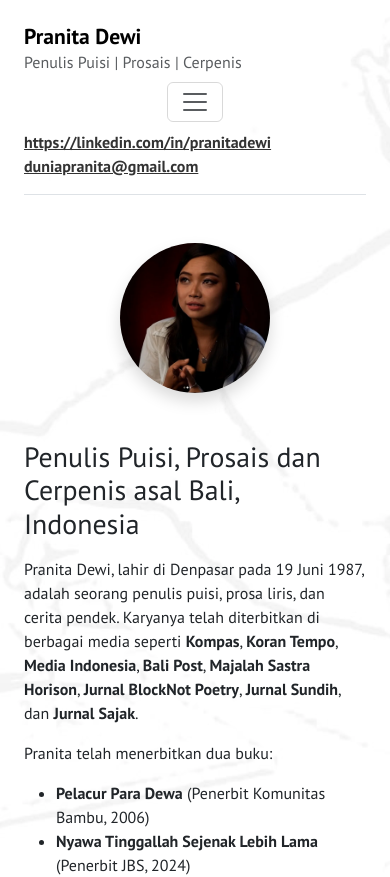
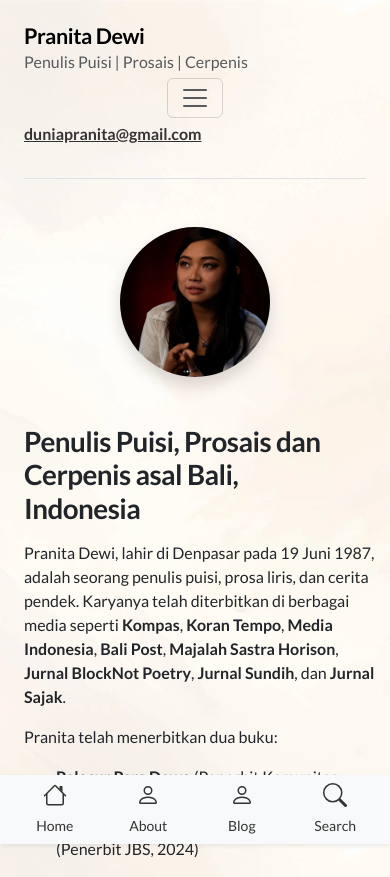
Before and after one commit to themeprys/pranitadewi, a Next.js app: page / in a window 390 px wide. Shown: the top 877 px of the page. Built offline with nearby package versions, Linux system fonts and the light colour scheme.

Commit message:
add fix 1

```diff
--- a/src/app/components/Bottomnav.js
+++ b/src/app/components/Bottomnav.js
@@ -1,99 +1,40 @@
 import React from "react";
 import Link from "next/link";
-import { PT_Sans } from 'next/font/google';
+import dynamic from 'next/dynamic';
 
-const ptSans = PT_Sans({
-  subsets: ['latin'],
-  display: 'swap',
-  weight: ['400', '700'],
-});
+// Lazy load icons
+const HomeIcon = dynamic(() => import('./icons/HomeIcon'), { ssr: false });
+const PersonIcon = dynamic(() => import('./icons/PersonIcon'), { ssr: false });
+const SearchIcon = dynamic(() => import('./icons/SearchIcon'), { ssr: false });
 
 function Bottomnav() {
   return (
-    <nav className={`navbar navbar-light bg-light navbar-expand fixed-bottom d-md-none d-lg-none d-xl-none shadow ${ptSans.className}`}>
+    <nav className="navbar navbar-light bg-light navbar-expand fixed-bottom d-md-none d-lg-none d-xl-none shadow-sm">
       <ul className="navbar-nav nav-justified w-100">
         <li className="nav-item">
           <Link href="/" className="nav-link text-center">
-            <svg
-              width="1.5em"
-              height="1.5em"
-              viewBox="0 0 16 16"
-              className="bi bi-house"
-              fill="currentColor"
-              xmlns="http://www.w3.org/2000/svg"
-            >
-              <path
-                fill-rule="evenodd"
-                d="M2 13.5V7h1v6.5a.5.5 0 0 0 .5.5h9a.5.5 0 0 0 .5-.5V7h1v6.5a1.5 1.5 0 0 1-1.5 1.5h-9A1.5 1.5 0 0 1 2 13.5zm11-11V6l-2-2V2.5a.5.5 0 0 1 .5-.5h1a.5.5 0 0 1 .5.5z"
-              />
-              <path
-                fill-rule="evenodd"
-                d="M7.293 1.5a1 1 0 0 1 1.414 0l6.647 6.646a.5.5 0 0 1-.708.708L8 2.207 1.354 8.854a.5.5 0 1 1-.708-.708L7.293 1.5z"
-              />
-            </svg>
-            <span className="small d-block">Home</span>
+            <HomeIcon />
+            <span className="small">Home</span>
           </Link>
         </li>
         <li className="nav-item">
           <Link href="/about" className="nav-link text-center">
-            <svg
-              width="1.5em"
-              height="1.5em"
-              viewBox="0 0 16 16"
-              className="bi bi-person"
-              fill="currentColor"
-              xmlns="http://www.w3.org/2000/svg"
-            >
-              <path
-                fill-rule="evenodd"
-                d="M10 5a2 2 0 1 1-4 0 2 2 0 0 1 4 0zM8 8a3 3 0 1 0 0-6 3 3 0 0 0 0 6zm6 5c0 1-1 1-1 1H3s-1 0-1-1 1-4 6-4 6 3 6 4zm-1-.004c-.001-.246-.154-.986-.832-1.664C11.516 10.68 10.289 10 8 10c-2.29 0-3.516.68-4.168 1.332-.678.678-.83 1.418-.832 1.664h10z"
-              />
-            </svg>
-            <span className="small d-block">About</span>
+            <PersonIcon />
+            <span className="small">About</span>
           </Link>
         </li>
         <li className="nav-item">
           <Link href="/blog" className="nav-link text-center">
-            <svg
-              width="1.5em"
-              height="1.5em"
-              viewBox="0 0 16 16"
-              className="bi bi-person"
-              fill="currentColor"
-              xmlns="http://www.w3.org/2000/svg"
-            >
-              <path
-                fill-rule="evenodd"
-                d="M10 5a2 2 0 1 1-4 0 2 2 0 0 1 4 0zM8 8a3 3 0 1 0 0-6 3 3 0 0 0 0 6zm6 5c0 1-1 1-1 1H3s-1 0-1-1 1-4 6-4 6 3 6 4zm-1-.004c-.001-.246-.154-.986-.832-1.664C11.516 10.68 10.289 10 8 10c-2.29 0-3.516.68-4.168 1.332-.678.678-.83 1.418-.832 1.664h10z"
-              />
-            </svg>
-            <span className="small d-block">Blog</span>
+            <PersonIcon />
+            <span className="small">Blog</span>
           </Link>
         </li>
         <li className="nav-item">
           <Link href="/search" className="nav-link text-center">
-            <svg
-              width="1.5em"
-              height="1.5em"
-              viewBox="0 0 16 16"
-              className="bi bi-search"
-              fill="currentColor"
-              xmlns="http://www.w3.org/2000/svg"
-            >
-              <path
-                fill-rule="evenodd"
-                d="M10.442 10.442a1 1 0 0 1 1.415 0l3.85 3.85a1 1 0 0 1-1.414 1.415l-3.85-3.85a1 1 0 0 1 0-1.415z"
-              />
-              <path
-                fill-rule="evenodd"
-                d="M6.5 12a5.5 5.5 0 1 0 0-11 5.5 5.5 0 0 0 0 11zM13 6.5a6.5 6.5 0 1 1-13 0 6.5 6.5 0 0 1 13 0z"
-              />
-            </svg>
-            <span className="small d-block">Search</span>
+            <SearchIcon />
+            <span className="small">Search</span>
           </Link>
         </li>
-
-
       </ul>
     </nav>
   );
--- a/src/app/components/Header.js
+++ b/src/app/components/Header.js
@@ -37,7 +37,7 @@ function Header() {
                     <Link href="/" className="nav-link fw-bold fs-5" prefetch={true}>Beranda</Link>
                   </li>
                   <li className="nav-item">
-                    <Link href="/about" className="nav-link fw-bold fs-5" prefetch={true}>Tentang Saya</Link>
+                    <Link href="/about" className="nav-link fw-bold fs-5" prefetch={true}>Tentang</Link>
                   </li>
                   <li className="nav-item">
                     <Link href="/blog" className="nav-link fw-bold fs-5" prefetch={true}>Blog</Link>
@@ -49,8 +49,8 @@ function Header() {
         </div>
         <div className="col-md-4 text-md-end">
           <div className="thm_headerlinks">
-            <p className="mb-0"><a target="_blank" href="https://linkedin.com/in/pranitadewi">https://linkedin.com/in/pranitadewi</a><br/>
-            <a href="mailto:duniapranita@gmail.com">duniapranita@gmail.com</a></p>
+            {/* <p className="mb-0"><a target="_blank" href="https://linkedin.com/in/pranitadewi">https://linkedin.com/in/pranitadewi</a><br/> */}
+            <p><a href="mailto:duniapranita@gmail.com">duniapranita@gmail.com</a></p>
           </div>
         </div>
       </div>
--- /dev/null
+++ b/src/app/components/icons/HomeIcon.js
@@ -0,0 +1,21 @@
+export default function HomeIcon() {
+  return (
+    <svg
+      width="1.5em"
+      height="1.5em"
+      viewBox="0 0 16 16"
+      className="bi bi-house"
+      fill="currentColor"
+      xmlns="http://www.w3.org/2000/svg"
+    >
+      <path
+        fillRule="evenodd"
+        d="M2 13.5V7h1v6.5a.5.5 0 0 0 .5.5h9a.5.5 0 0 0 .5-.5V7h1v6.5a1.5 1.5 0 0 1-1.5 1.5h-9A1.5 1.5 0 0 1 2 13.5zm11-11V6l-2-2V2.5a.5.5 0 0 1 .5-.5h1a.5.5 0 0 1 .5.5z"
+      />
+      <path
+        fillRule="evenodd"
+        d="M7.293 1.5a1 1 0 0 1 1.414 0l6.647 6.646a.5.5 0 0 1-.708.708L8 2.207 1.354 8.854a.5.5 0 1 1-.708-.708L7.293 1.5z"
+      />
+    </svg>
+  );
+}
--- /dev/null
+++ b/src/app/components/icons/PersonIcon.js
@@ -0,0 +1,17 @@
+export default function PersonIcon() {
+  return (
+    <svg
+      width="1.5em"
+      height="1.5em"
+      viewBox="0 0 16 16"
+      className="bi bi-person"
+      fill="currentColor"
+      xmlns="http://www.w3.org/2000/svg"
+    >
+      <path
+        fillRule="evenodd"
+        d="M10 5a2 2 0 1 1-4 0 2 2 0 0 1 4 0zM8 8a3 3 0 1 0 0-6 3 3 0 0 0 0 6zm6 5c0 1-1 1-1 1H3s-1 0-1-1 1-4 6-4 6 3 6 4zm-1-.004c-.001-.246-.154-.986-.832-1.664C11.516 10.68 10.289 10 8 10c-2.29 0-3.516.68-4.168 1.332-.678.678-.83 1.418-.832 1.664h10z"
+      />
+    </svg>
+  );
+}
--- /dev/null
+++ b/src/app/components/icons/SearchIcon.js
@@ -0,0 +1,21 @@
+export default function SearchIcon() {
+  return (
+    <svg
+      width="1.5em"
+      height="1.5em"
+      viewBox="0 0 16 16"
+      className="bi bi-search"
+      fill="currentColor"
+      xmlns="http://www.w3.org/2000/svg"
+    >
+      <path
+        fillRule="evenodd"
+        d="M10.442 10.442a1 1 0 0 1 1.415 0l3.85 3.85a1 1 0 0 1-1.414 1.415l-3.85-3.85a1 1 0 0 1 0-1.415z"
+      />
+      <path
+        fillRule="evenodd"
+        d="M6.5 12a5.5 5.5 0 1 0 0-11 5.5 5.5 0 0 0 0 11zM13 6.5a6.5 6.5 0 1 1-13 0 6.5 6.5 0 0 1 13 0z"
+      />
+    </svg>
+  );
+}
--- a/src/app/globals.css
+++ b/src/app/globals.css
@@ -1,19 +1,27 @@
+/* Import Bootstrap components */
+@import 'bootstrap/dist/css/bootstrap.min.css';
+
+/* Custom styles */
 .master_page {
-    background: url(/bg-light.webp) no-repeat center center fixed;
+    background: url(/10246986.webp) no-repeat center center fixed;
     -webkit-background-size: cover;
     -moz-background-size: cover;
     -o-background-size: cover;
     background-size: cover;
+    min-height: 100vh;
+    display: flex;
+    flex-direction: column;
+    margin-bottom: 60px;
 }
 
 .thm_headerlinks a {
     text-decoration: underline;
     color: #333;
-    font-weight: bold;
+    font-weight: 700;
 }
 
 * {
-    font-family: "PT Sans", sans-serif;
+    font-family: var(--font-lato), sans-serif;
 }
 
 h1,
@@ -21,20 +29,22 @@ h2,
 h3,
 h4,
 h5 {
-    font-family: "PT Sans", sans-serif;
+    font-family: var(--font-lato), sans-serif;
     font-weight: 700;
+    letter-spacing: -0.02em;
 }
 
 div > a,
 span > a,
 li > a  {
     color: #333;
+    font-weight: 400;
 }
 
 a.thm_cta {
-    font-size: 15px;
+    font-size: 16px;
     width: 100%;
-    font-size: 16px;
+    font-weight: 700;
 }
 
 .thm_profilepic {
@@ -46,11 +56,12 @@ a.thm_cta {
     font-size: 20px;
     font-weight: 700;
     padding-bottom: 10px;
+    letter-spacing: -0.01em;
 }
 
 .thm_formconsult {
     background: #eee;
-    padding: 30px
+    padding: 30px;
 }
 
 .thm_backbutton {
@@ -61,25 +72,46 @@ a.thm_cta {
     float: right;
 }
 
-.master_page {
-    margin-bottom: 60px;
-}
-
 .pran_heading {
     width: 90%;
 }
 
+/* Navigation styles */
+.navbar {
+    padding: 0.5rem 1rem;
+    background-color: transparent
+}
+
+.nav-link {
+    color: #333;
+    padding: 0.5rem;
+    display: flex;
+    flex-direction: column;
+    align-items: center;
+    gap: 0.25rem;
+    font-weight: 400;
+}
+
+.nav-link:hover {
+    color: #007bff;
+}
+
+.nav-link svg {
+    margin-bottom: 0.25rem;
+}
+
+/* Responsive styles */
 @media only screen and (min-width: 600px) {
     .pran_desktoponly {
         display: block !important;
     }
+
     a.thm_cta {
-        font-size: 15px;
         width: 300px;
-        font-size: 16px;
     }
+
     .pran_hero {
-        padding-right:50px !important;
+        padding-right: 50px !important;
     }
 }
 
@@ -88,5 +120,23 @@ a.thm_cta {
 }
 
 .pran_hero {
-    padding-right:0px;
+    padding-right: 0px;
 }
+
+@media (max-width: 768px) {
+    .navbar {
+        padding: 0.25rem 0.5rem;
+    }
+
+    .nav-link {
+        padding: 0.25rem;
+    }
+}
+
+.loading-placeholder {
+    height: 56px;
+    background: #f8f9fa;
+    display: flex;
+    align-items: center;
+    justify-content: center;
+}
--- a/src/app/layout.js
+++ b/src/app/layout.js
@@ -1,5 +1,5 @@
 import './globals.css'
-import 'bootstrap/dist/css/bootstrap.min.css'
+import dynamic from 'next/dynamic'
 import Header from './components/Header'
 import Footer from './components/Footer'
 import { config } from '@fortawesome/fontawesome-svg-core'
@@ -7,15 +7,22 @@ import '@fortawesome/fontawesome-svg-core/styles.css'
 // import Bottomnav from './components/Bottomnav'
 // test deployment
 config.autoAddCss = false
-import { PT_Sans } from 'next/font/google'
+import { Lato } from 'next/font/google'
 
 //👇 Configure our font object with preload
-const ptSans = PT_Sans({
+const lato = Lato({
   subsets: ['latin'],
   display: 'swap',
-  weight: ['400', '700'],
+  weight: ['300', '400', '700'],
   preload: true,
   adjustFontFallback: true,
+  variable: '--font-lato',
+})
+
+// Dynamically import Bottomnav
+const Bottomnav = dynamic(() => import('./components/Bottomnav'), {
+  loading: () => <div className="loading-placeholder" />,
+  ssr: false
 })
 
 export const metadata = {
@@ -23,10 +30,10 @@ export const metadata = {
   description: 'Pranita Dewi adalah seorang penulis Indonesia yang mengkhususkan diri dalam puisi, prosa liris, dan cerita pendek',
 }
 
-// Main layout component with PT Sans font
+// Main layout component with Lato font
 export default function RootLayout({ children }) {
   return (
-    <html lang="en" className={ptSans.className}>
+    <html lang="en" className={`${lato.variable}`}>
       <head>
         <link rel="preconnect" href="https://fonts.googleapis.com" />
         <link rel="preconnect" href="https://fonts.gstatic.com" crossOrigin="anonymous" />
@@ -35,7 +42,7 @@ export default function RootLayout({ children }) {
         <div className='col-lg-8 mx-auto p-4 pt-md-5'>
         <Header />
         {children}
-        {/* <Bottomnav /> */}
+        <Bottomnav />
         <Footer />
         </div>
         </body>
```
Also changed, not shown: src/app/blog/page.js (+5 -5 lines), public/10246986.webp (added).
